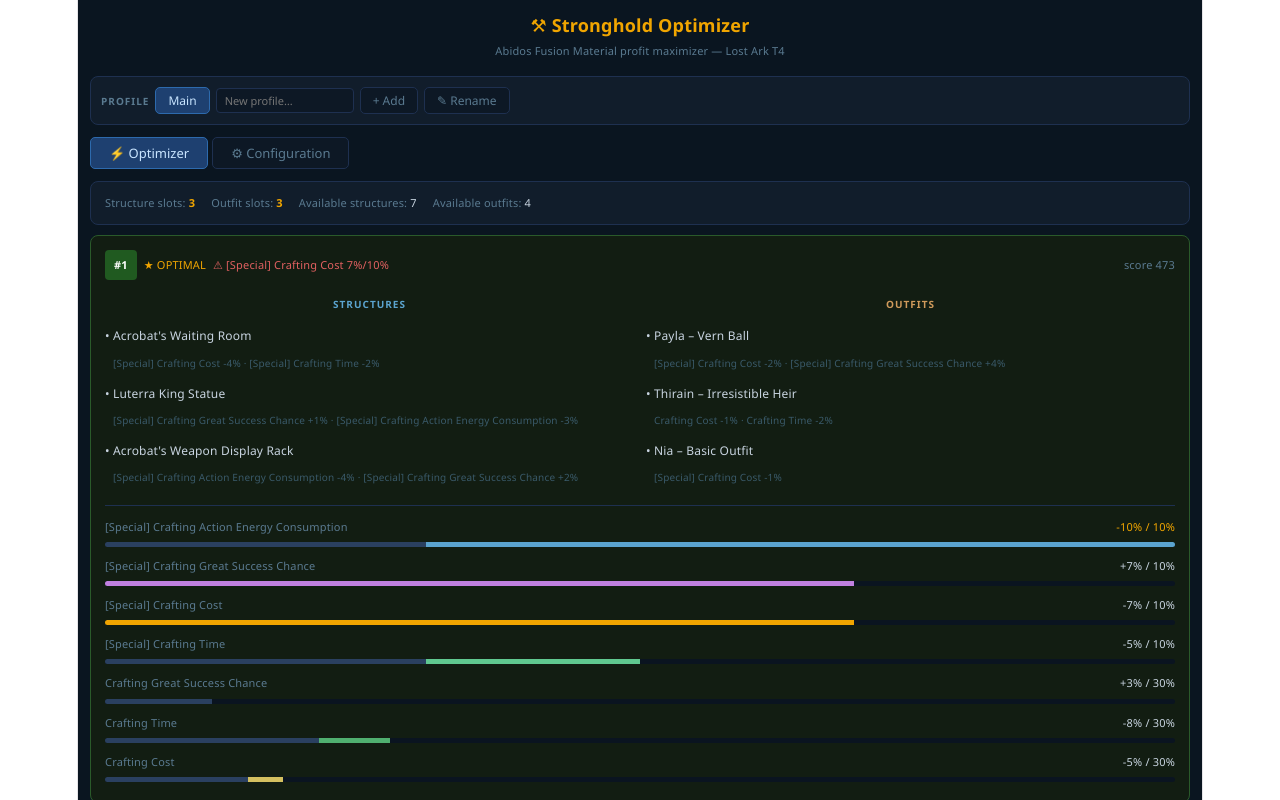
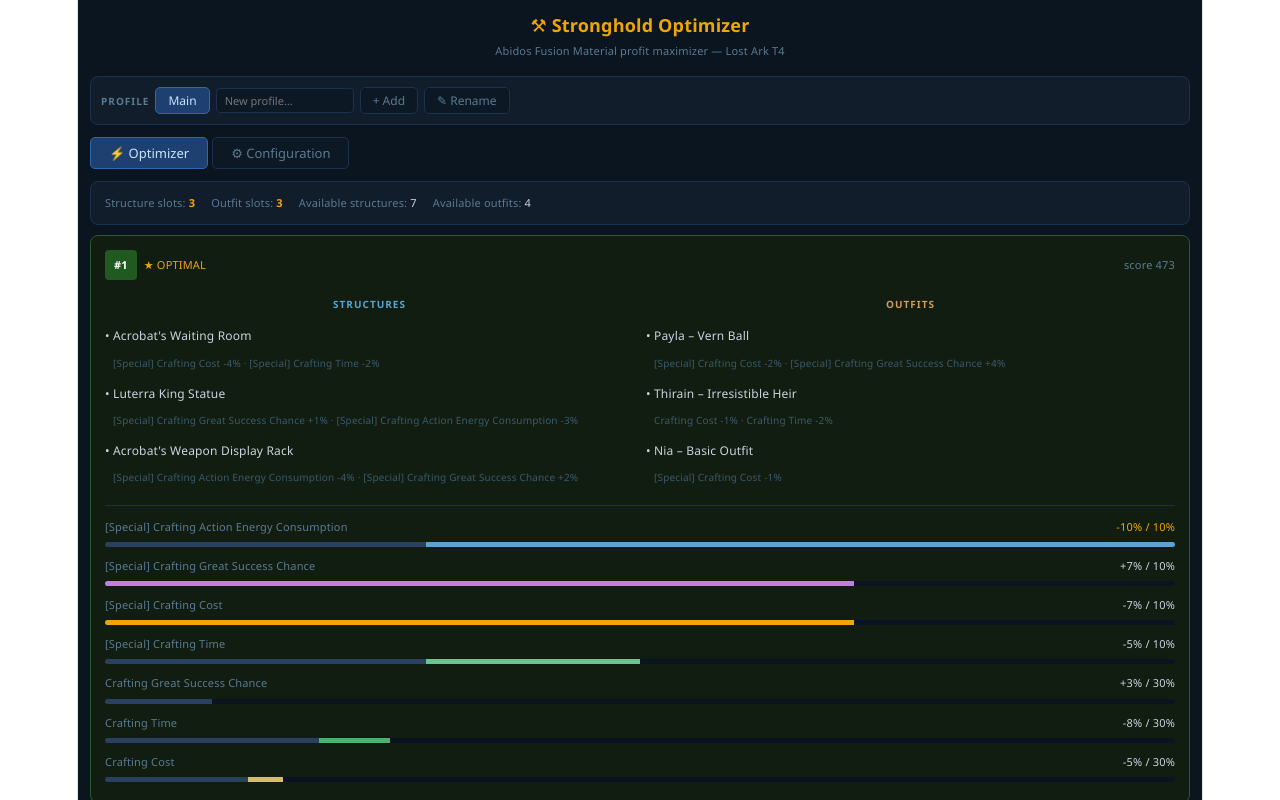
Before and after one commit to edoreld/stronghold-optimizer, a React (Vite) app: page / in a window 1280 px wide. Shown: the top 800 px of the page. Built offline with nearby package versions, Linux system fonts and the light colour scheme.

Commit message:
remove deprecated flags

```diff
--- a/src/App.jsx
+++ b/src/App.jsx
@@ -166,7 +166,7 @@
 
   const badges = [];
   if (rank===0) badges.push({txt:"★ OPTIMAL", col:GOLD});
-  if (!capHit) badges.push({txt:`⚠ [Special] Crafting Cost ${spCostEff}%/10%`, col:"#e06060"});
+
   if (totalWaste>0) badges.push({txt:`⚠ ${totalWaste}% wasted`, col:"#e09040"});
   if (capHit && totalWaste===0) badges.push({txt:"✓ No waste", col:"#60c060"});
 
```
